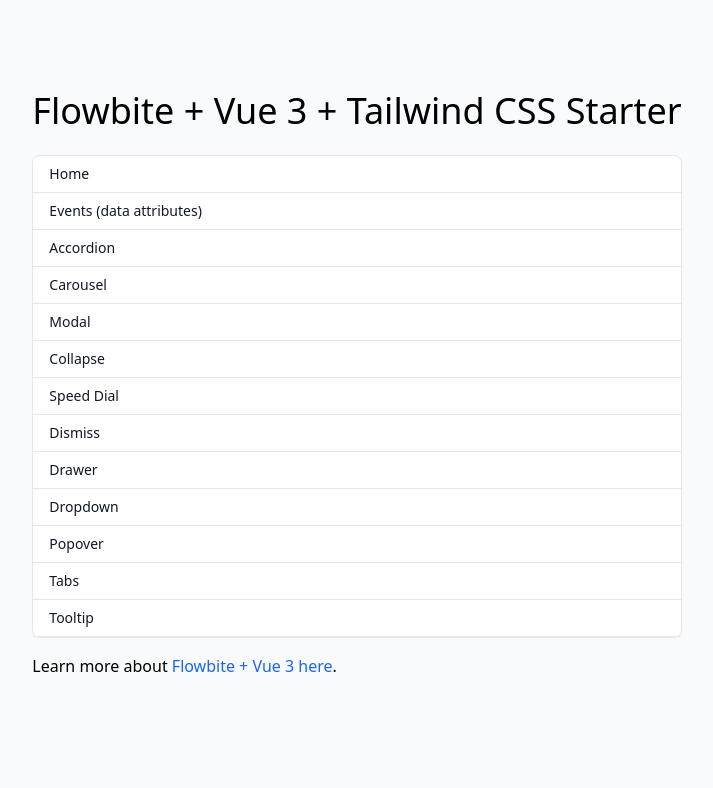
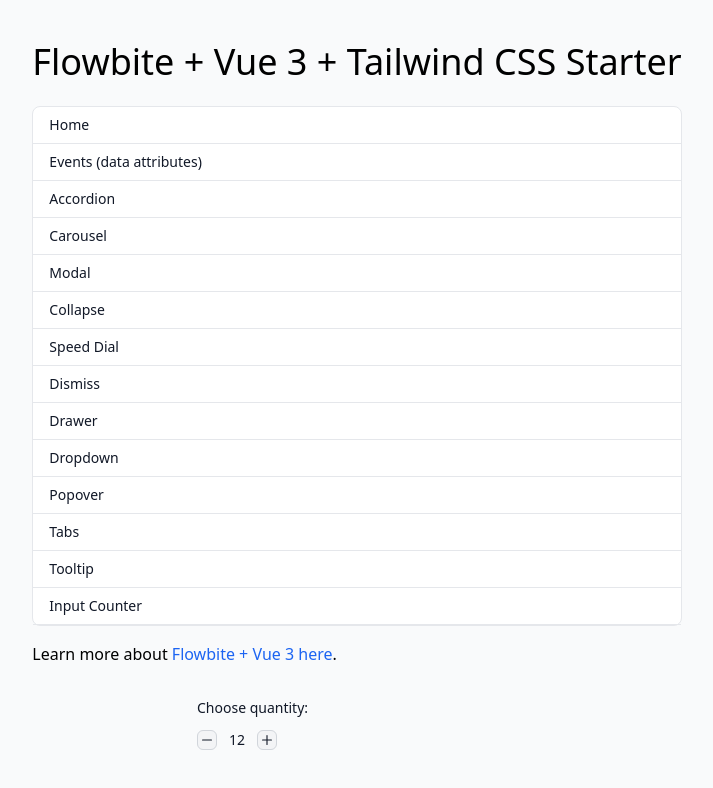
Before and after one commit to themesberg/tailwind-vue-starter, a Vue app: page /input-counter in a window 1280 px wide. Shown: the top 788 px of the page, without its empty margins (283-996 px from the left). Built offline with nearby package versions, Linux system fonts and the light colour scheme.

Commit message:
chore(flowbite): update to `v2.2.0` and add input counter example

```diff
--- a/package.json
+++ b/package.json
@@ -15,7 +15,7 @@
     "preview": "vite preview"
   },
   "dependencies": {
-    "flowbite": "^2.1.1",
+    "flowbite": "^2.2.0",
     "vue": "^3.2.25",
     "vue-router": "^4.1.6"
   },
--- a/src/App.vue
+++ b/src/App.vue
@@ -19,6 +19,7 @@
               <router-link to="/popover" class="block w-full px-4 py-2 border-b border-gray-200 cursor-pointer hover:bg-gray-100 hover:text-blue-700 focus:outline-none focus:ring-2 focus:ring-blue-700 focus:text-blue-700 dark:border-gray-600 dark:hover:bg-gray-600 dark:hover:text-white dark:focus:ring-gray-500 dark:focus:text-white">Popover</router-link>
               <router-link to="/tabs" class="block w-full px-4 py-2 border-b border-gray-200 cursor-pointer hover:bg-gray-100 hover:text-blue-700 focus:outline-none focus:ring-2 focus:ring-blue-700 focus:text-blue-700 dark:border-gray-600 dark:hover:bg-gray-600 dark:hover:text-white dark:focus:ring-gray-500 dark:focus:text-white">Tabs</router-link>
               <router-link to="/tooltip" class="block w-full px-4 py-2 border-b border-gray-200 cursor-pointer hover:bg-gray-100 hover:text-blue-700 focus:outline-none focus:ring-2 focus:ring-blue-700 focus:text-blue-700 dark:border-gray-600 dark:hover:bg-gray-600 dark:hover:text-white dark:focus:ring-gray-500 dark:focus:text-white">Tooltip</router-link>
+              <router-link to="/input-counter" class="block w-full px-4 py-2 border-b border-gray-200 cursor-pointer hover:bg-gray-100 hover:text-blue-700 focus:outline-none focus:ring-2 focus:ring-blue-700 focus:text-blue-700 dark:border-gray-600 dark:hover:bg-gray-600 dark:hover:text-white dark:focus:ring-gray-500 dark:focus:text-white">Input Counter</router-link>
           </div>
           <p class="mb-8">Learn more about <a href="https://flowbite.com/docs/getting-started/vue/" class="text-blue-600 hover:underline">Flowbite + Vue 3 here</a>.</p>
 
--- a/src/router/index.js
+++ b/src/router/index.js
@@ -11,6 +11,7 @@
 import Tabs from "../views/Tabs.vue";
 import Tooltip from "../views/Tooltip.vue";
 import Modal from "../views/Modal.vue";
+import InputCounter from "../views/InputCounter.vue";
 
 const routes = [
   {
@@ -73,6 +74,11 @@
     name: "Modal",
     component: Modal,
   },
+  {
+    path: "/input-counter",
+    name: "InputCounter",
+    component: InputCounter,
+  },
 ];
 
 const router = createRouter({
--- /dev/null
+++ b/src/views/InputCounter.vue
@@ -0,0 +1,54 @@
+<script setup>
+import { onMounted } from 'vue'
+import { InputCounter } from 'flowbite';
+
+onMounted(() => {
+    // set the target element of the input field
+    const $targetEl = document.getElementById('counter-input-example');
+
+    // optionally set the increment and decrement elements
+    const $incrementEl = document.getElementById('increment-button');
+
+    const $decrementEl = document.getElementById('decrement-button');
+
+    // optional options with default values and callback functions
+    const options = {
+        minValue: 0,
+        maxValue: null, // infinite
+        onIncrement: () => {
+            console.log('input field value has been incremented');
+        },
+        onDecrement: () => {
+            console.log('input field value has been decremented');
+        }
+    };
+
+    const instanceOptions = {
+        id: 'counter-input-example',
+        override: true
+    };
+
+    if ($targetEl) {
+        const counterInput = new InputCounter($targetEl, $incrementEl, $decrementEl, options, instanceOptions);
+    }
+})
+</script>
+
+<template>
+  <form class="max-w-xs mx-auto">
+        <label for="counter-input-example" class="block mb-1 text-sm font-medium text-gray-900 dark:text-white">Choose quantity:</label>
+        <div class="relative flex items-center">
+            <button type="button" id="decrement-button" class="flex-shrink-0 bg-gray-100 dark:bg-gray-700 dark:hover:bg-gray-600 dark:border-gray-600 hover:bg-gray-200 inline-flex items-center justify-center border border-gray-300 rounded-md h-5 w-5 focus:ring-gray-100 dark:focus:ring-gray-700 focus:ring-2 focus:outline-none">
+                <svg class="w-2.5 h-2.5 text-gray-900 dark:text-white" aria-hidden="true" xmlns="http://www.w3.org/2000/svg" fill="none" viewBox="0 0 18 2">
+                    <path stroke="currentColor" stroke-linecap="round" stroke-linejoin="round" stroke-width="2" d="M1 1h16"/>
+                </svg>
+            </button>
+            <input type="text" id="counter-input-example" class="flex-shrink-0 text-gray-900 dark:text-white border-0 bg-transparent text-sm font-normal focus:outline-none focus:ring-0 max-w-[2.5rem]" placeholder="" value="12" required>
+            <button type="button" id="increment-button" class="flex-shrink-0 bg-gray-100 dark:bg-gray-700 dark:hover:bg-gray-600 dark:border-gray-600 hover:bg-gray-200 inline-flex items-center justify-center border border-gray-300 rounded-md h-5 w-5 focus:ring-gray-100 dark:focus:ring-gray-700 focus:ring-2 focus:outline-none">
+                <svg class="w-2.5 h-2.5 text-gray-900 dark:text-white" aria-hidden="true" xmlns="http://www.w3.org/2000/svg" fill="none" viewBox="0 0 18 18">
+                    <path stroke="currentColor" stroke-linecap="round" stroke-linejoin="round" stroke-width="2" d="M9 1v16M1 9h16"/>
+                </svg>
+            </button>
+        </div>
+    </form>
+</template>
```
Also changed, not shown: 1 other file (tests, documents, lock files or other folders).
